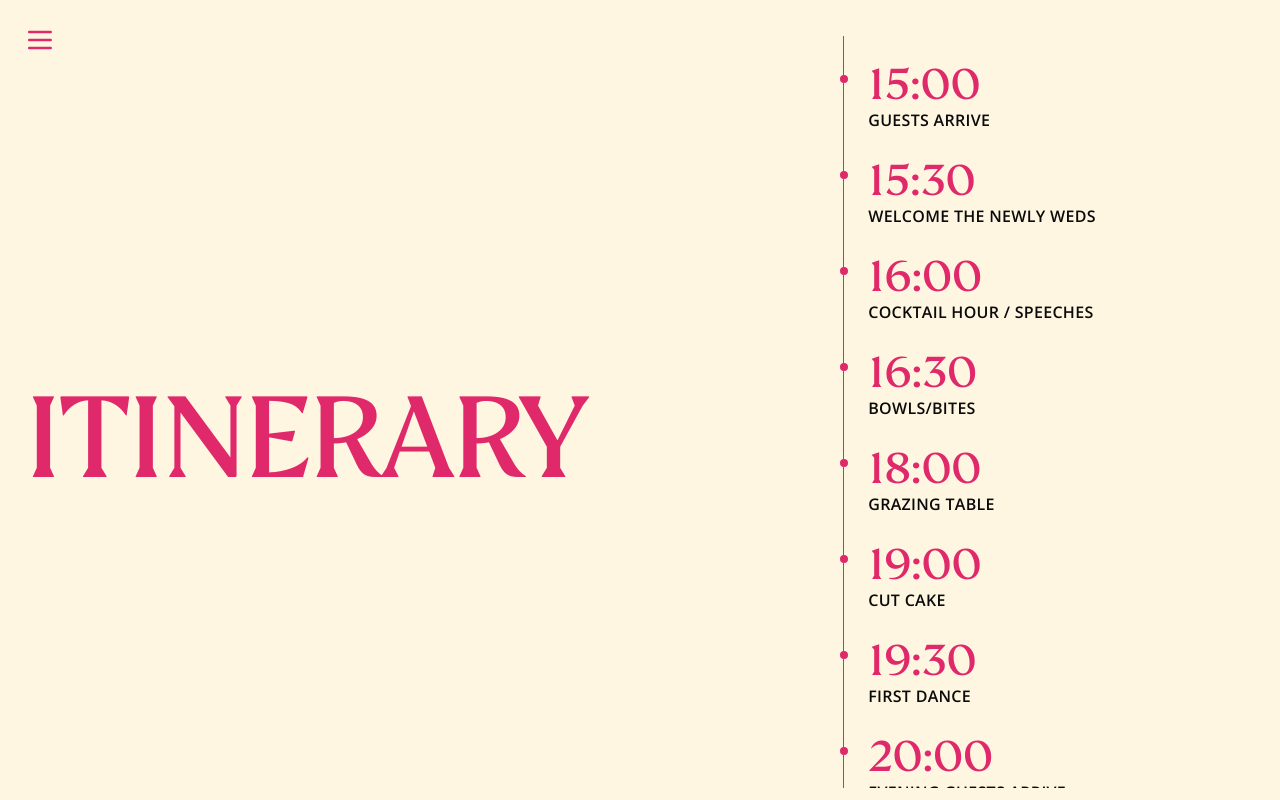
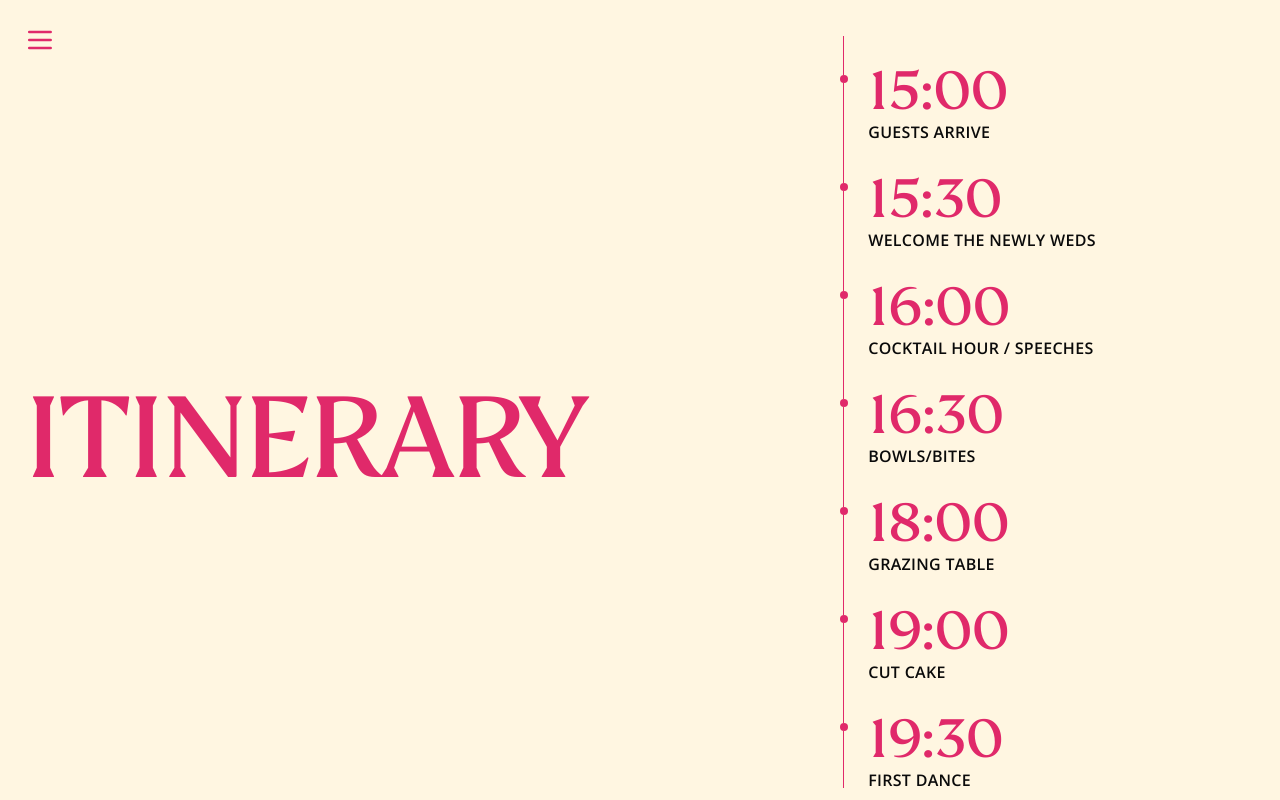
Before and after one commit to henryppercy/astro-bridal-base, an Astro site: page /itinerary in a window 1280 px wide. Built offline with nearby package versions, Linux system fonts and the light colour scheme; Astro itself is replaced by a stand-in of ours.

Commit message:
style: update font size for timeline entry time

```diff
--- a/src/pages/itinerary/index.astro
+++ b/src/pages/itinerary/index.astro
@@ -53,7 +53,7 @@ const timelineEntries = [
         >
           <div class="relative">
             <div class="sticky top-24">
-              <h2 class="text-pink font-serif text-3xl md:text-5xl">
+              <h2 class="text-pink font-serif text-3xl md:text-6xl">
               { entry.time }
               </h2>
               <h3 class="text-sm md:text-base">
```
